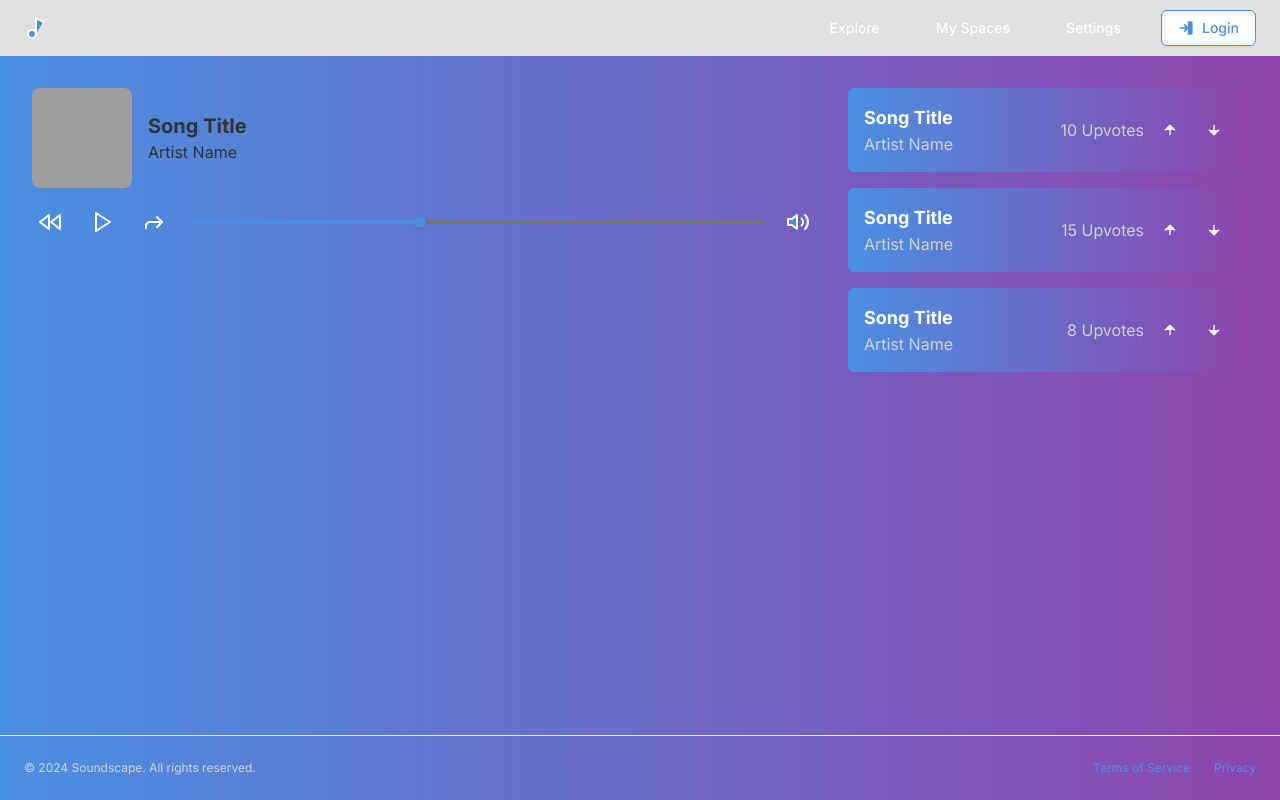
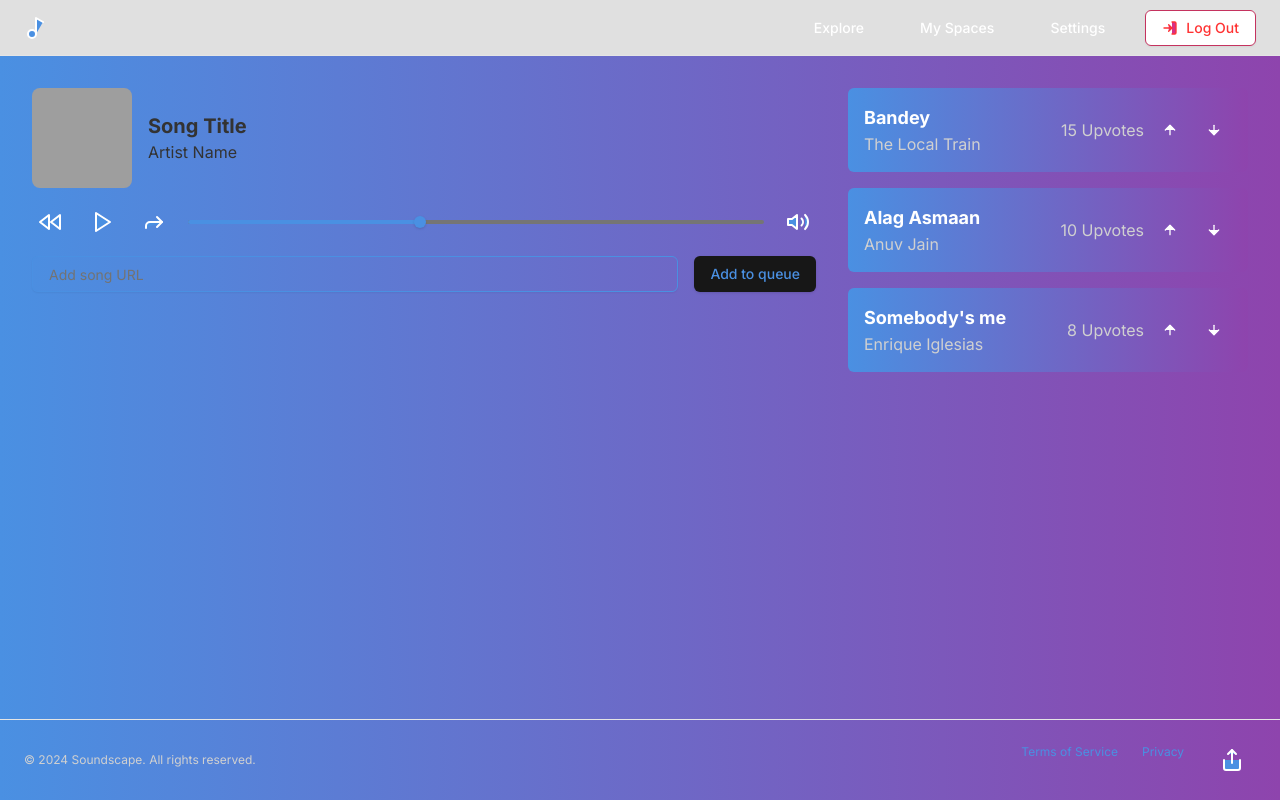
Before and after one commit to null-Character7/Soundscape, a Next.js app: page /streams in a window 1280 px wide. Built offline with nearby package versions, Linux system fonts and the light colour scheme; no server answers; the database is empty; sample sign-in values are in the browser's storage; grey boxes are pictures that could not be loaded.

Commit message:
Added Streams

```diff
--- a/app/api/auth/[...nextauth]/route.ts
+++ b/app/api/auth/[...nextauth]/route.ts
@@ -11,6 +11,7 @@ const handler = NextAuth({
       clientSecret: process.env.GOOGLE_CLIENT_SECRET ?? "",
     }),
   ],
+  secret:process.env.NEXTAUTH_SECRET ?? "secreat",
   callbacks: {
     async signIn({ user }) {
       try {
--- /dev/null
+++ b/app/api/streams/my/route.ts
@@ -0,0 +1,60 @@
+// pages/api/streams/my/route.ts
+import { NextRequest, NextResponse } from 'next/server';
+import { getServerSession } from 'next-auth/next';
+import { prismaClient } from '@/app/lib/db';
+
+export async function GET(req: NextRequest) {
+  try {
+    // Get the session from NextAuth
+    const session = await getServerSession();
+
+    if (!session) {
+      return NextResponse.json(
+        { message: 'Unauthorized' },
+        { status: 401 }
+      );
+    }
+
+    // Get the user's email from the session
+    const userEmail = session.user?.email;
+    if (!userEmail) {
+      return NextResponse.json(
+        { message: 'User email not found' },
+        { status: 400 }
+      );
+    }
+
+    // Fetch the user from the database using their email
+    const user = await prismaClient.user.findUnique({
+      where: { email: userEmail },
+    });
+
+    if (!user) {
+      return NextResponse.json(
+        { message: 'User not found' },
+        { status: 404 }
+      );
+    }
+
+    // Get the userId from the fetched user
+    const userId = user.id;
+
+    // Fetch the streams for the authenticated user
+    const streams = await prismaClient.stream.findMany({
+        where: { userId },
+        include: {
+          _count: {
+            select: { upvotes: true }
+          }
+        }
+      });
+
+    return NextResponse.json(streams, { status: 200 });
+  } catch (error) {
+    console.error('Error fetching streams:', error);
+    return NextResponse.json(
+      { message: 'Internal Server Error' },
+      { status: 500 }
+    );
+  }
+}
--- a/app/components/Landing.tsx
+++ b/app/components/Landing.tsx
@@ -7,10 +7,12 @@ import { Input } from "@/components/ui/input";
 import Image from 'next/image';
 import hero from "../images/hero.jpg"
 import { FaGoogle } from 'react-icons/fa';
+import { useRouter } from 'next/navigation';
 
 
 export function Landing() {
   const { data: session } = useSession();
+  const router = useRouter();
 
   return (
     <div className="flex flex-col min-h-[100dvh] bg-background text-foreground">
@@ -85,6 +87,15 @@ export function Landing() {
     >
       <FaGoogle className="h-4 w-4 mr-2" />
       Sign Up with Google
+    </Button>
+  )}
+
+  {session?.user && (
+    <Button
+    onClick={() => router.push('/streams')} // Assuming you have a route for "stream"
+      className="inline-flex h-10 items-center justify-center rounded-md border border-input bg-muted px-8 text-sm font-medium shadow-sm text-black transition-colors hover:bg-muted-foreground/10 hover:text-black focus-visible:outline-none focus-visible:ring-1 focus-visible:ring-ring disabled:pointer-events-none disabled:opacity-50"
+    >
+      Go to My Space
     </Button>
   )}
 
--- a/app/components/space.tsx
+++ b/app/components/space.tsx
@@ -1,14 +1,92 @@
 /**
  * v0 by Vercel.
- * @see https://v0.dev/t/Fsdvz4fyhNO
+ * @see https://v0.dev/t/ZO7aiVtGeHq
  * Documentation: https://v0.dev/docs#integrating-generated-code-into-your-nextjs-app
  */
+"use client"
+
+import { useEffect, useState } from "react"
 import Link from "next/link"
 import { Button } from "@/components/ui/button"
 import { Slider } from "@/components/ui/slider"
+import { Input } from "@/components/ui/input"
 import { ScrollArea } from "@/components/ui/scroll-area"
+import { useSession } from "next-auth/react"
+import axios from 'axios';
+import { useRouter } from "next/navigation"
+
 
 export function Space() {
+  const router = useRouter();
+
+  const [songs, setSongs] = useState([
+    {
+      title: "Bandey",
+      artist: "The Local Train",
+      upvotes: 15,
+    },
+    {
+      title: "Alag Asmaan",
+      artist: "Anuv Jain",
+      upvotes: 10,
+    },
+    {
+      title: "Somebody's me",
+      artist: "Enrique Iglesias",
+      upvotes: 8,
+    },
+  ])
+  const { data: session, status } = useSession();
+
+  useEffect(() => {
+    const fetchSongs = async () => {
+      if (status === 'authenticated') {
+        try {
+          const response = await axios.get('/api/streams/my',
+          //    {
+          //   headers: {
+          //     'Authorization': `Bearer ${session.}`, // Adjust if needed
+          //   },
+          // }
+        );
+          setSongs(response.data);
+        } catch (error) {
+          console.error('Error fetching songs:', error);
+        }
+      } else if (status === 'unauthenticated') {
+        router.push('/'); // Prompt user to sign in if not authenticated
+      }
+    };
+
+    fetchSongs();
+  }, [status, session]);
+  const [newSongUrl, setNewSongUrl] = useState("")
+  const handleUpvote = (index:number) => {
+    const updatedSongs = [...songs]
+    updatedSongs[index].upvotes++
+    updatedSongs.sort((a, b) => b.upvotes - a.upvotes)
+    setSongs(updatedSongs)
+  }
+  const handleDownvote = (index:number) => {
+    const updatedSongs = [...songs]
+    updatedSongs[index].upvotes--
+    updatedSongs.sort((a, b) => b.upvotes - a.upvotes)
+    setSongs(updatedSongs)
+  }
+  const handleAddToQueue = () => {
+    if (newSongUrl.trim() !== "") {
+      const newSong = {
+        title: "New Song",
+        artist: "New Artist",
+        upvotes: 0,
+      }
+      setSongs([...songs,newSong])
+      setNewSongUrl("")
+    }
+  }
+  const handleShare = () => {
+    console.log("Sharing the page...")
+  }
   return (
     <div className="flex flex-col min-h-[100dvh] bg-gradient-to-r from-[#4a90e2] to-[#8e44ad] text-white">
       <header className="px-4 lg:px-6 h-14 flex items-center bg-[#e0e0e0] border-b">
@@ -26,9 +104,9 @@ export function Space() {
           <Button variant="ghost" className="px-4 py-2 rounded-md hover:bg-[#d0d0d0]/10">
             Settings
           </Button>
-          <Button variant="outline" className="px-4 py-2 rounded-md border-[#4a90e2] text-[#4a90e2]">
-            <LogInIcon className="h-4 w-4 mr-2 fill-[#4a90e2]" />
-            Login
+          <Button variant="outline" className="px-4 py-2 rounded-md border-[#c5335f] text-[#ff3333]">
+            <LogInIcon className="h-4 w-4 mr-2 fill-[#d72f86]" />
+            Log Out
           </Button>
         </nav>
       </header>
@@ -66,56 +144,42 @@ export function Space() {
               <Volume2Icon className="h-6 w-6 fill-[#4a90e2]" />
             </Button>
           </div>
+          <div className="flex items-center gap-4">
+            <Input
+              type="text"
+              placeholder="Add song URL"
+              value={newSongUrl}
+              onChange={(e) => setNewSongUrl(e.target.value)}
+              className="flex-1 rounded-md border-[#4a90e2] text-[#333333] px-4 py-2"
+            />
+            <Button onClick={handleAddToQueue} className="px-4 py-2 rounded-md border-[#4a90e2] text-[#4a90e2]">
+              Add to queue
+            </Button>
+          </div>
         </div>
         <div className="flex flex-col gap-4 overflow-auto max-h-[80vh]">
           <ScrollArea className="flex-1">
             <div className="grid gap-4">
-              <div className="flex items-center justify-between bg-gradient-to-r from-[#4a90e2] to-[#8e44ad] rounded-md p-4">
+              {songs.map((song, index) => (
+                <div
+                  key={index}
+                  className="flex items-center justify-between bg-gradient-to-r from-[#4a90e2] to-[#8e44ad] rounded-md p-4"
+                >
                   <div>
-                  <h4 className="text-lg font-bold text-white">Song Title</h4>
-                  <p className="text-[#d0d0d0]">Artist Name</p>
+                    <h4 className="text-lg font-bold text-white">{song.title}</h4>
+                    <p className="text-[#d0d0d0]">{song.artist}</p>
                   </div>
                   <div className="flex items-center gap-2">
-                  <span className="text-[#d0d0d0]">10 Upvotes</span>
-                  <Button variant="ghost" size="icon">
+                    <span className="text-[#d0d0d0]">{song.upvotes} Upvotes</span>
+                    <Button variant="ghost" size="icon" onClick={() => handleUpvote(index)}>
                       <ArrowUpIcon className="h-4 w-4 fill-white" />
                     </Button>
-                  <Button variant="ghost" size="icon">
+                    <Button variant="ghost" size="icon" onClick={() => handleDownvote(index)}>
                       <ArrowDownIcon className="h-4 w-4 fill-white" />
                     </Button>
                   </div>
                 </div>
-
-              <div className="flex items-center justify-between bg-gradient-to-r from-[#4a90e2] to-[#8e44ad] rounded-md p-4">
-                <div>
-                  <h4 className="text-lg font-bold text-white">Song Title</h4>
-                  <p className="text-[#d0d0d0]">Artist Name</p>
-                </div>
-                <div className="flex items-center gap-2">
-                  <span className="text-[#d0d0d0]">15 Upvotes</span>
-                  <Button variant="ghost" size="icon">
-                    <ArrowUpIcon className="h-4 w-4 fill-white" />
-                  </Button>
-                  <Button variant="ghost" size="icon">
-                    <ArrowDownIcon className="h-4 w-4 fill-white" />
-                  </Button>
-                </div>
-              </div>
-              <div className="flex items-center justify-between bg-gradient-to-r from-[#4a90e2] to-[#8e44ad] rounded-md p-4">
-                <div>
-                  <h4 className="text-lg font-bold text-white">Song Title</h4>
-                  <p className="text-[#d0d0d0]">Artist Name</p>
-                </div>
-                <div className="flex items-center gap-2">
-                  <span className="text-[#d0d0d0]">8 Upvotes</span>
-                  <Button variant="ghost" size="icon">
-                    <ArrowUpIcon className="h-4 w-4 fill-white" />
-                  </Button>
-                  <Button variant="ghost" size="icon">
-                    <ArrowDownIcon className="h-4 w-4 fill-white" />
-                  </Button>
-                </div>
-              </div>
+              ))}
             </div>
           </ScrollArea>
         </div>
@@ -129,6 +193,10 @@ export function Space() {
           <Link href="#" className="text-xs hover:underline underline-offset-4 text-[#4a90e2]" prefetch={false}>
             Privacy
           </Link>
+          <Button variant="ghost" size="sm" onClick={handleShare}>
+            <ShareIcon className="h-6 w-6 fill-[#4a90e2]" />
+            <span className="sr-only">Share</span>
+          </Button>
         </nav>
       </footer>
     </div>
@@ -282,6 +350,28 @@ function RewindIcon(props: React.SVGProps<SVGSVGElement>) {
 }
 
 
+function ShareIcon(props: React.SVGProps<SVGSVGElement>) {
+  return (
+    <svg
+      {...props}
+      xmlns="http://www.w3.org/2000/svg"
+      width="24"
+      height="24"
+      viewBox="0 0 24 24"
+      fill="none"
+      stroke="currentColor"
+      strokeWidth="2"
+      strokeLinecap="round"
+      strokeLinejoin="round"
+    >
+      <path d="M4 12v8a2 2 0 0 0 2 2h12a2 2 0 0 0 2-2v-8" />
+      <polyline points="16 6 12 2 8 6" />
+      <line x1="12" x2="12" y1="2" y2="15" />
+    </svg>
+  )
+}
+
+
 function Volume2Icon(props: React.SVGProps<SVGSVGElement>) {
   return (
     <svg
```
Also changed, not shown: app/api/streams/route.ts (+24 -2 lines), package.json (+9 -4 lines), 1 other file (tests, documents, lock files or other folders). Lines whose indentation alone changed are shown as unchanged.
